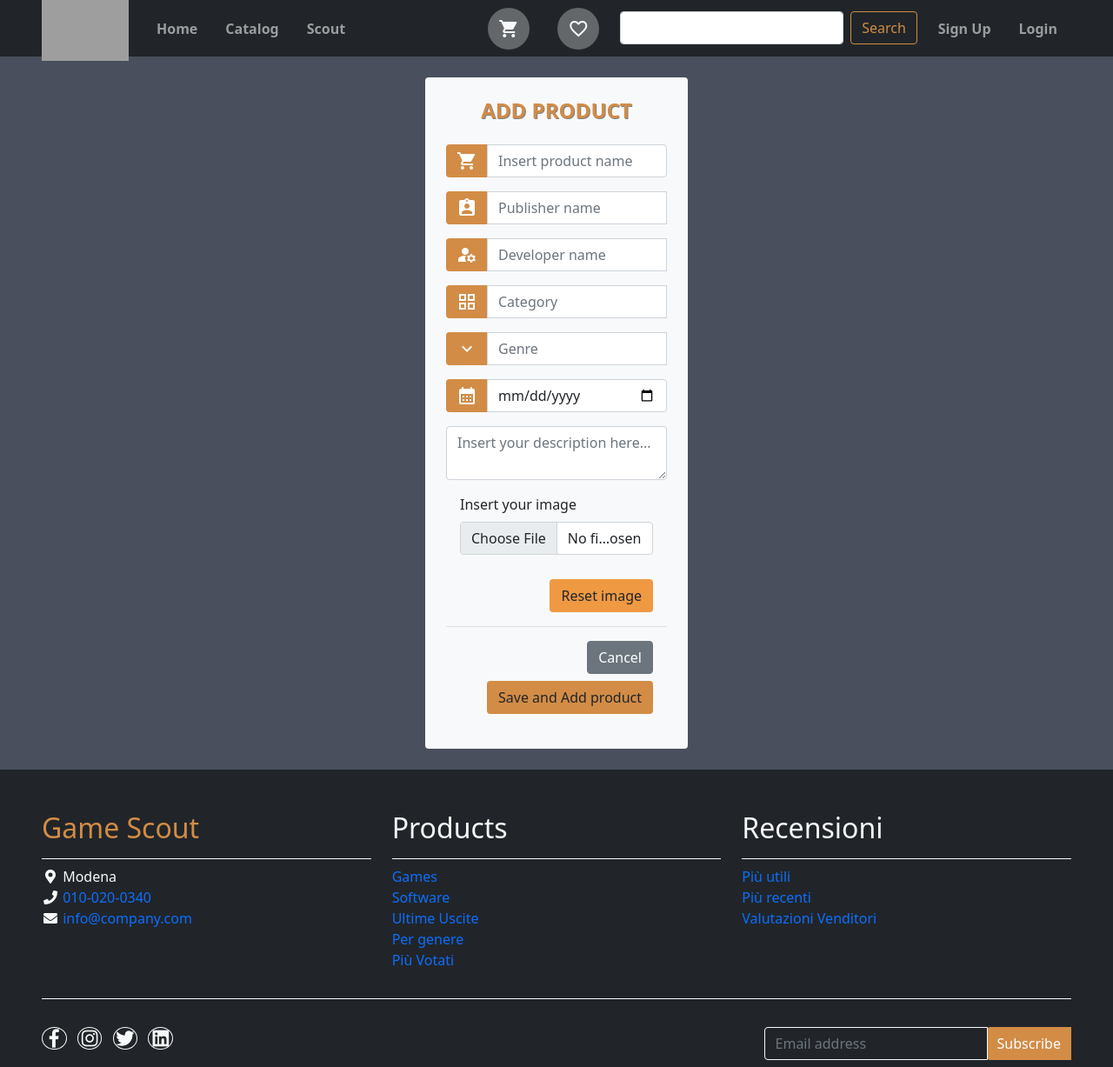
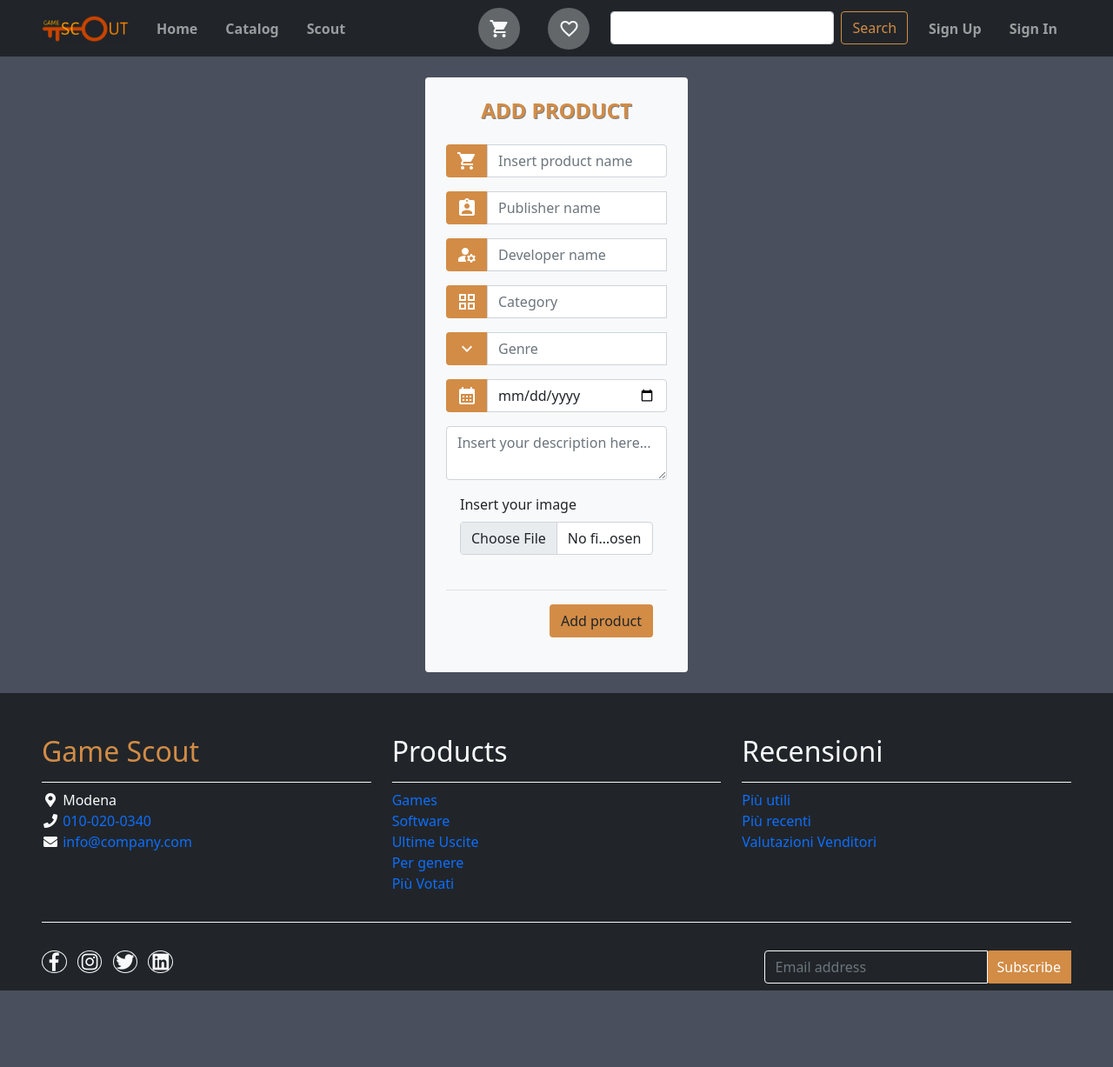
Before and after one commit to HellsMike/game-scout, a Django app: template ecommerce/templates/ecommerce/product_add.html in a window 1280 px wide. Shown: the whole page at 87% size. After the commit the page ends 1139 px from the top, so only its background shows below. Run offline with Django 3.2, Linux system fonts and the light colour scheme; the template is opened without the code that fills it, so the values that code supplies are empty; parts of the project's set-up code (start-up, migrations or seed data) failed here and were passed over; some libraries are stand-ins or nearby versions; grey boxes are pictures that could not be loaded.

Commit message:
Fix logo and some translates

```diff
--- a/ecommerce/templates/ecommerce/base.html
+++ b/ecommerce/templates/ecommerce/base.html
@@ -45,7 +45,7 @@
 <nav class="navbar sticky-top navbar-expand-lg navbar-dark bg-dark" style="height: 65px">
     <div class="container">
         <a class="navbar-brand" href="{% url 'ecommerce:homepage' %}">
-            <img src="https://www.goomlandscapes.co.nz/wp-content/uploads/2018/08/logo-placeholder.png" width="100"/>
+            <img src="/media/gs_logo.jpg" alt="Image not found" onerror="this.onerror=null;this.src='www.goomlandscapes.co.nz/wp-content/uploads/2018/08/logo-placeholder.png';" width="100"/>
         </a>
         <button class="navbar-toggler" type="button" data-bs-toggle="collapse" data-bs-target="#navbarSupportedContent" aria-controls="navbarSupportedContent" aria-expanded="false" aria-label="Toggle navigation">
             <span class="navbar-toggler-icon"></span>
@@ -126,7 +126,7 @@
                 </li>
 
                 <li class="nav-item px-2">
-                    <a class="nav-link" href="{% url 'login' %}">Login</a>
+                    <a class="nav-link" href="{% url 'login' %}">Sign In</a>
                 </li>
                 {% else %}
                  <li class="nav-item dropdown">
--- a/ecommerce/templates/ecommerce/cart.html
+++ b/ecommerce/templates/ecommerce/cart.html
@@ -144,14 +144,14 @@
 
                 <div class="align-self-center col-sm-3">
                     <div class="square-rev text-center">
-                        <div class="h6  text-light ">Totale</div>
+                        <div class="h6  text-light ">Total</div>
                         {% if total_cost > total_real_cost %}
                         <div class="h6  text-light "><strike>€{{total_cost}}</strike></div>
                         {% endif %}
-                        <div class="h4 badge-product p-1 fw-bold text-light t-shadow ">€{{total_real_cost}}</div>
+                        <div class="h4 badge-product p-1 fw-bold text-light t-shadow ">€ {{total_real_cost}}</div>
                     </div>
 
-                    <button type="submit"  class="btn btn-sm h6 text-center text-light btn-product-orange p-2">Procedi al pagamento</button>
+                    <button type="submit"  class="btn btn-sm h6 text-center text-light btn-product-orange p-2">Pay</button>
 
                 </div>
             </div>
--- a/ecommerce/templates/ecommerce/product_add.html
+++ b/ecommerce/templates/ecommerce/product_add.html
@@ -93,25 +93,17 @@
                         <label for="formFile" class="form-label">Insert your image</label>
                         <input class="form-control" type="file" name="pic" accept="image/*" id="formFile" onchange="preview()">
                         <img id="frame" name="pic" src="" class="img-fluid pt-2" />
-                        <div class="d-grid gap-2 d-md-flex justify-content-md-end pt-1">
-                            <button onclick="clearImage()" class="btn badge-product">Reset image</button>
-                        </div>
                     </div>
                     <script>
                         function preview() {
                             frame.src = URL.createObjectURL(event.target.files[0]);
-                        }
-                        function clearImage() {
-                            document.getElementById('formFile').value = null;
-                            frame.src = "";
                         }
                     </script>
                 </div>
             </div>
             <!--Close and Add product buttons-->
             <div class="modal-footer">
-                <button type="button" class="btn btn-secondary" data-bs-dismiss="modal">Cancel</button>
-                <button type="submit" class="btn " style="background-color: rgb(210, 140, 70)">Save and Add product</button>
+                <button type="submit" class="btn " style="background-color: rgb(210, 140, 70)">Add product</button>
             </div>
         </div>
     </div>
```
Also changed, not shown: customer/templates/customer/signup.html (+7 -7 lines), templates/registration/login.html (+6 -6 lines), media/gs_logo.jpg (added), media/gs_logo_mini.PNG (added), media/products/images/guild-wars-2.jpg (added), media/profiles/images/Mike_logo.jpg (added).
